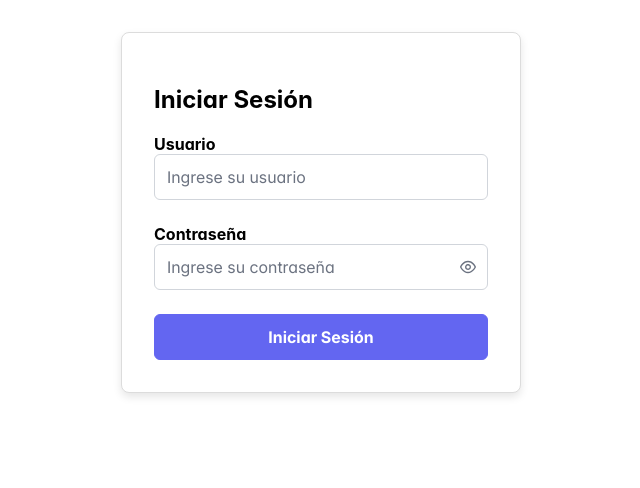
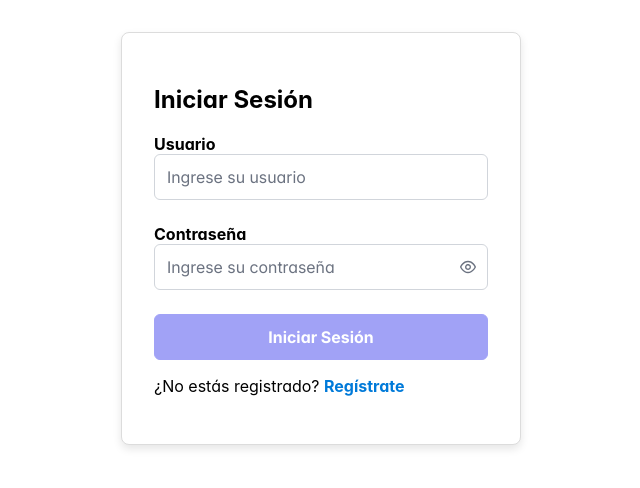
Before and after one commit to sergioguachalla/IoT, a React (Create React App) app in the folder frontend/iot-frontend/: page /login in a window 1280 px wide. Shown: the top 488 px of the page, without its empty margins (319-959 px from the left). Built offline with nearby package versions, Linux system fonts and the light colour scheme.

Commit message:
update login form

```diff
--- a/frontend/iot-frontend/src/components/login-form/LoginForm.css
+++ b/frontend/iot-frontend/src/components/login-form/LoginForm.css
@@ -21,3 +21,13 @@
 .w-full {
     width: 100%;
 }
+
+.signup-link {
+    color: #007ad9;
+    text-decoration: none;
+    font-weight: bold;
+}
+
+.signup-link:hover {
+    text-decoration: underline;
+}
--- a/frontend/iot-frontend/src/components/login-form/LoginForm.js
+++ b/frontend/iot-frontend/src/components/login-form/LoginForm.js
@@ -2,15 +2,21 @@ import React, { useState } from 'react';
 import { InputText } from 'primereact/inputtext';
 import { Password } from 'primereact/password';
 import { Button } from 'primereact/button';
+import { Link } from 'react-router-dom'; // Asegúrate de usar React Router
 import './LoginForm.css';
+import { ProgressBar } from 'primereact/progressbar';
 
 const LoginForm = () => {
     const [username, setUsername] = useState('');
     const [password, setPassword] = useState('');
 
+    const [isLoading, setIsLoading] = useState(false);
+    const [response, setResponse] = useState(null);
+
     const handleLogin = (e) => {
         e.preventDefault();
         console.log('Logging in with', { username, password });
+        setIsLoading(true);
     };
 
     return (
@@ -41,10 +47,16 @@ const LoginForm = () => {
                         className="w-full"
                     />
                 </div>
-                <div className="mt-4">
-                    <Button label="Iniciar Sesión" type="submit" className="p-button-primary w-full" />
+                <div className="mt-4" style={{ position: 'relative' }}>
+                    {isLoading &&
+                        <ProgressBar mode="indeterminate" style={{ height: '6px' }}></ProgressBar>
+                    }
+                        <Button label="Iniciar Sesión" type="submit" className="p-button-primary w-full"  disabled="{isLoading}" />
                 </div>
             </form>
+            <div className="mt-4 text-center">
+                <p>¿No estás registrado? <Link to="/signup" className="signup-link">Regístrate</Link></p>
+            </div>
         </div>
     );
 };
--- a/frontend/iot-frontend/src/components/navbar/Navbar.js
+++ b/frontend/iot-frontend/src/components/navbar/Navbar.js
@@ -11,7 +11,7 @@ const Navbar = () => {
             ]
         },
         { label: 'Registrarse', icon: 'pi pi-info', command: () => window.location.href = "/login-form" },
-        { label: 'Iniciar Sesión', icon: 'pi pi-envelope', command: () => window.location.href = "/contact" }
+        { label: 'Iniciar Sesión', icon: 'pi pi-envelope', command: () => window.location.href = "/login" }
     ];
 
     const end = <button className="p-button p-component p-button-rounded p-button-secondary">
```
